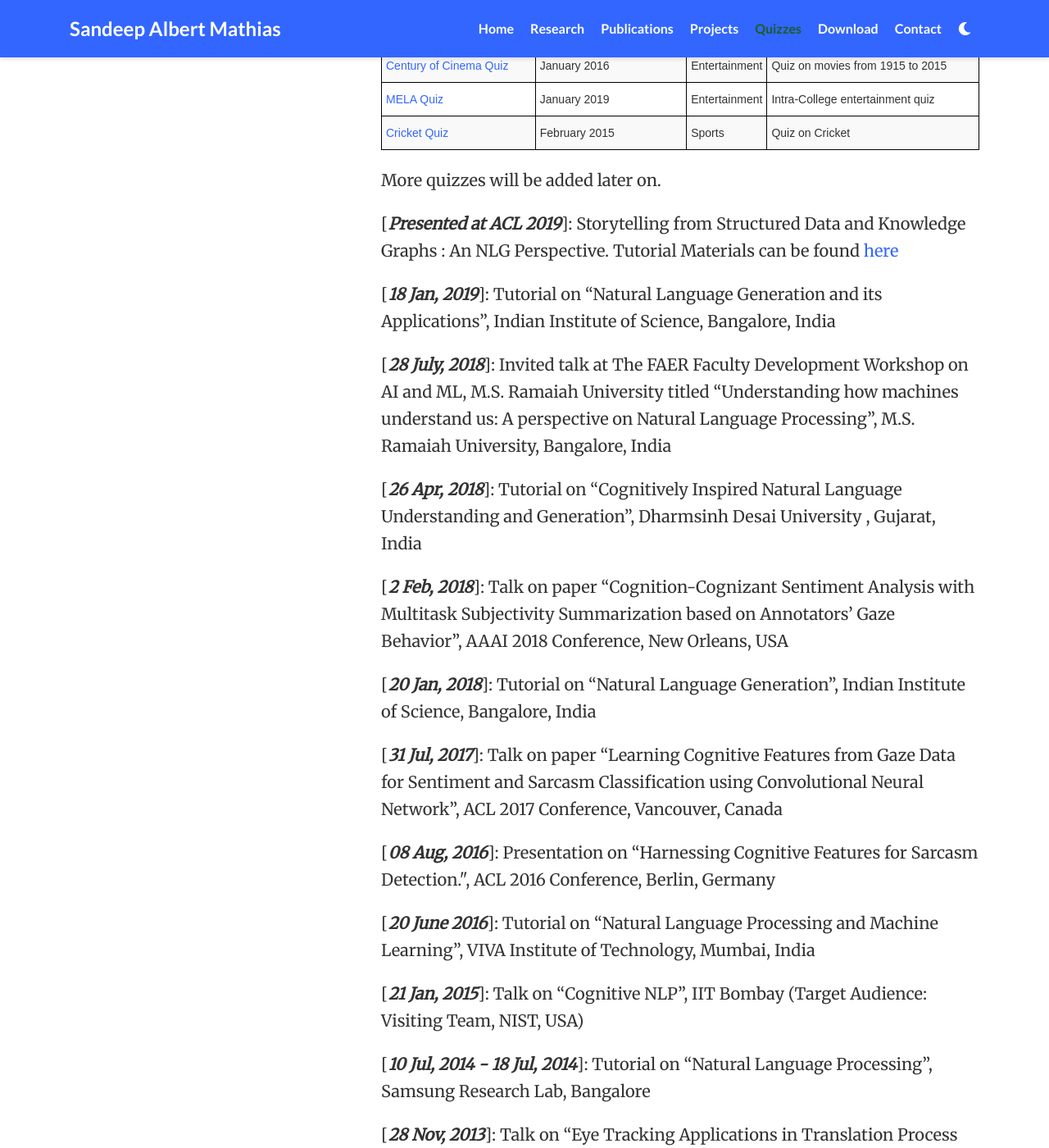
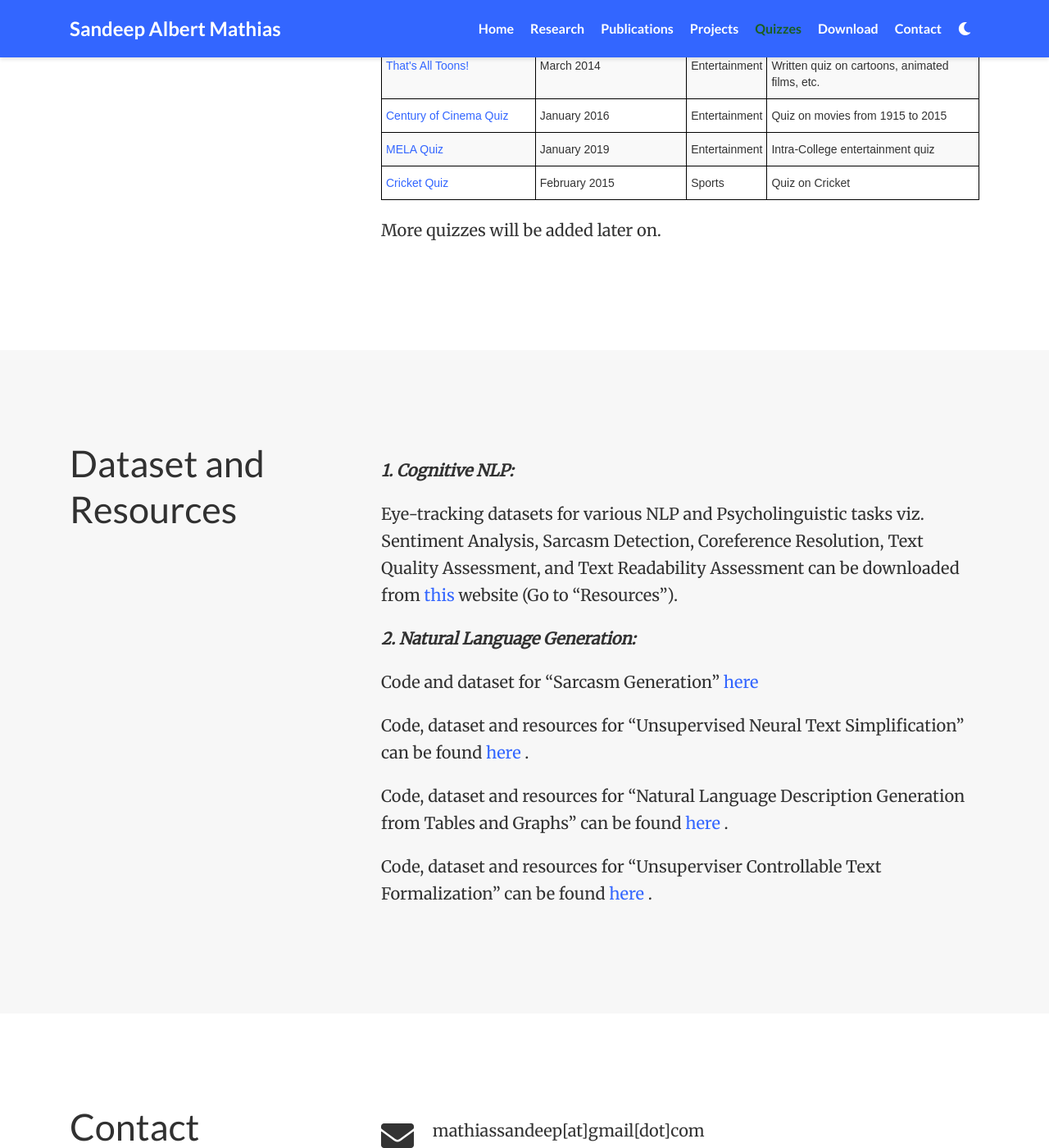
Before and after one commit to lwsam/lwsam.github.io, a Jekyll site: the page index.html, which Jekyll copies as it is, in a window 1280 px wide and 1400 px high, scrolled down 4481 px. Shown: the whole window at 82% size. Built offline with Jekyll 4.4.1, drawn with Linux system fonts in a browser that asks for light colours; nearby versions of some CDN libraries; Markdown is read by kramdown in place of the engine named in the settings; a style sheet for code colours, icons or effects is not loaded; some of the changed text lies outside the part shown.

Commit message:
Update index.html

```diff
--- a/index.html
+++ b/index.html
@@ -347,7 +347,13 @@
     <td class="tg-0lax">Random Team Intra-College General Quiz</td>
   </tr>
   <tr>
-    <td class="tg-0lax"><a href="/quizzes/All Things BLUE.zip">IITB Ruckus Tangdi, 2017</a></td>
+    <td class="tg-0lax"><a href="/quizzes/IITB Ruckus Tangdi Quiz, 2017.zip">IITB Ruckus Tangdi, 2017</a></td>
+    <td class="tg-0lax">October 2017</td>
+    <td class="tg-0lax">General</td>
+    <td class="tg-0lax">Random Team Intra-College General Quiz</td>
+  </tr>
+  <tr>
+    <td class="tg-0lax"><a href="/quizzes/IITB Ruckus Tangdi Quiz, 2018.zip">IITB Ruckus Tangdi, 2018	</a></td>
     <td class="tg-0lax">October 2017</td>
     <td class="tg-0lax">General</td>
     <td class="tg-0lax">Random Team Intra-College General Quiz</td>
@@ -359,7 +365,7 @@
     <td class="tg-0lax">A Quiz on Blue stuff</td>
   </tr>
   <tr>
-    <td class="tg-0lax"><a href="/quizzes/All Things BLUE.zip">Ruckus Tangdi Quizzing League</td>
+    <td class="tg-0lax">Ruckus Tangdi Quizzing League</td>
     <td class="tg-0lax">September 2019 - August 2020</td>
     <td class="tg-0lax">General</td>
     <td class="tg-0lax">Quizzing League of 6 quizzes</td>
@@ -392,20 +398,6 @@
 </table>
 	</p>
   <p>More quizzes will be added later on.</p>
-<p><p>[<em><strong>Presented at ACL 2019</strong></em>]: Storytelling from Structured Data and Knowledge Graphs : An NLG Perspective. Tutorial Materials can be found <a href="https://sites.google.com/view/acl-19-nlg">here</a></p>
-<p>[<em><strong>18 Jan, 2019</strong></em>]: Tutorial on &ldquo;Natural Language Generation and its Applications&rdquo;, Indian Institute of Science, Bangalore, India</p>
-<p>[<em><strong>28 July, 2018</strong></em>]: Invited talk at The FAER Faculty Development Workshop on AI and ML, M.S. Ramaiah University titled &ldquo;Understanding how machines understand us: A perspective on Natural Language Processing&rdquo;, M.S. Ramaiah University, Bangalore, India</p>
-<p>[<em><strong>26 Apr, 2018</strong></em>]: Tutorial on &ldquo;Cognitively Inspired Natural Language Understanding and Generation&rdquo;,  Dharmsinh Desai University , Gujarat, India</p>
-<p>[<em><strong>2 Feb, 2018</strong></em>]: Talk on paper &ldquo;Cognition-Cognizant Sentiment Analysis with Multitask Subjectivity Summarization based on Annotators&rsquo; Gaze Behavior&rdquo;, AAAI 2018 Conference, New Orleans, USA</p>
-<p>[<em><strong>20 Jan, 2018</strong></em>]: Tutorial on &ldquo;Natural Language Generation&rdquo;, Indian Institute of Science, Bangalore, India</p>
-<p>[<em><strong>31 Jul, 2017</strong></em>]: Talk on paper &ldquo;Learning Cognitive Features from Gaze Data for Sentiment and Sarcasm Classification using Convolutional Neural Network&rdquo;, ACL 2017  Conference, Vancouver, Canada</p>
-<p>[<em><strong>08 Aug, 2016</strong></em>]: Presentation on &ldquo;Harnessing Cognitive Features for Sarcasm Detection.&quot;, ACL 2016 Conference, Berlin, Germany</p>
-<p>[<em><strong>20 June 2016</strong></em>]: Tutorial on &ldquo;Natural Language Processing and Machine Learning&rdquo;, VIVA Institute of Technology, Mumbai, India</p>
-<p>[<em><strong>21 Jan, 2015</strong></em>]: Talk on &ldquo;Cognitive NLP&rdquo;, IIT Bombay (Target Audience: Visiting Team, NIST, USA)</p>
-<p>[<em><strong>10 Jul, 2014 - 18 Jul, 2014</strong></em>]: Tutorial on &ldquo;Natural Language Processing&rdquo;, Samsung Research Lab, Bangalore</p>
-<p>[<em><strong>28 Nov, 2013</strong></em>]: Talk on &ldquo;Eye Tracking Applications in Translation Process Research&rdquo;, JSS Academy of Science, Noida, India</p>
-<p>[<em><strong>10 Aug, 2013</strong></em>]: Talk on &ldquo;Estimation of Text Translation Complexity&rdquo;, Copenhagen Business School, Copenhagen, Denmark</p>
-</p>
   </div>
 </div>
     </div>
```
